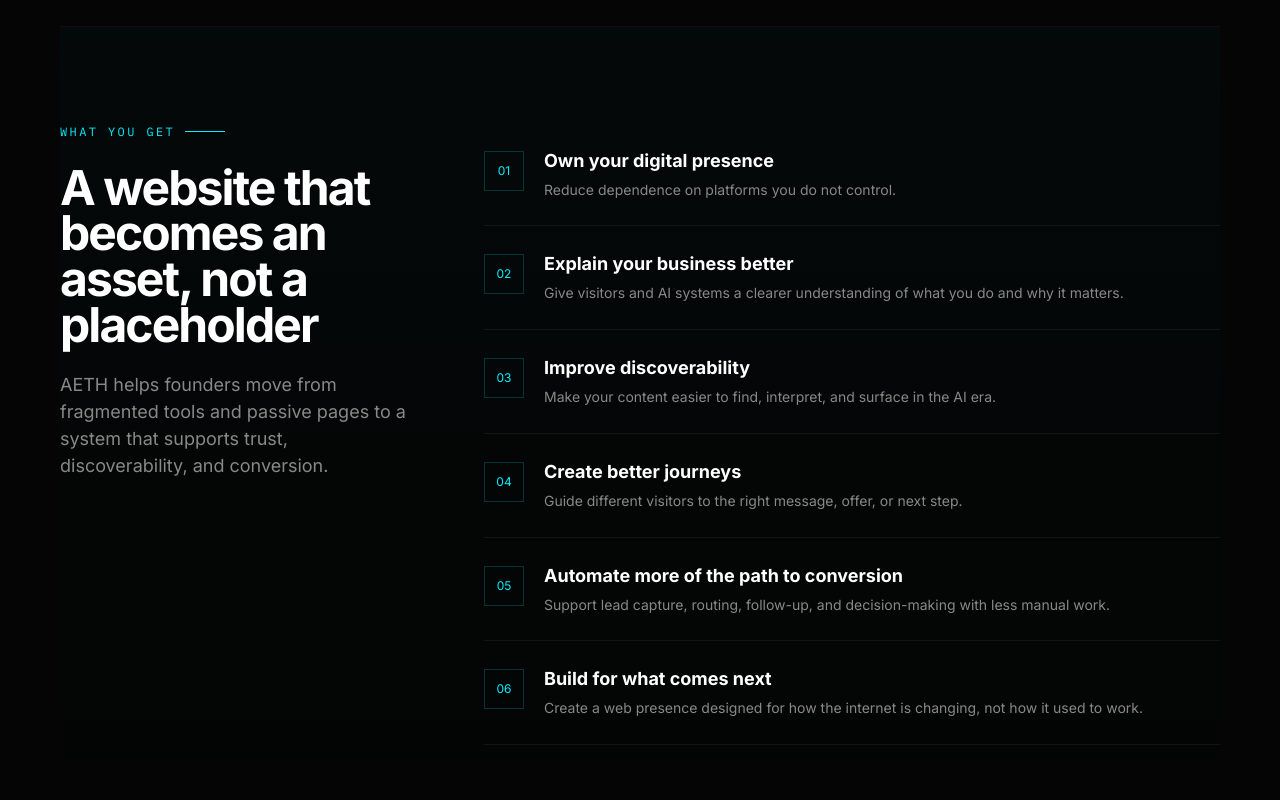
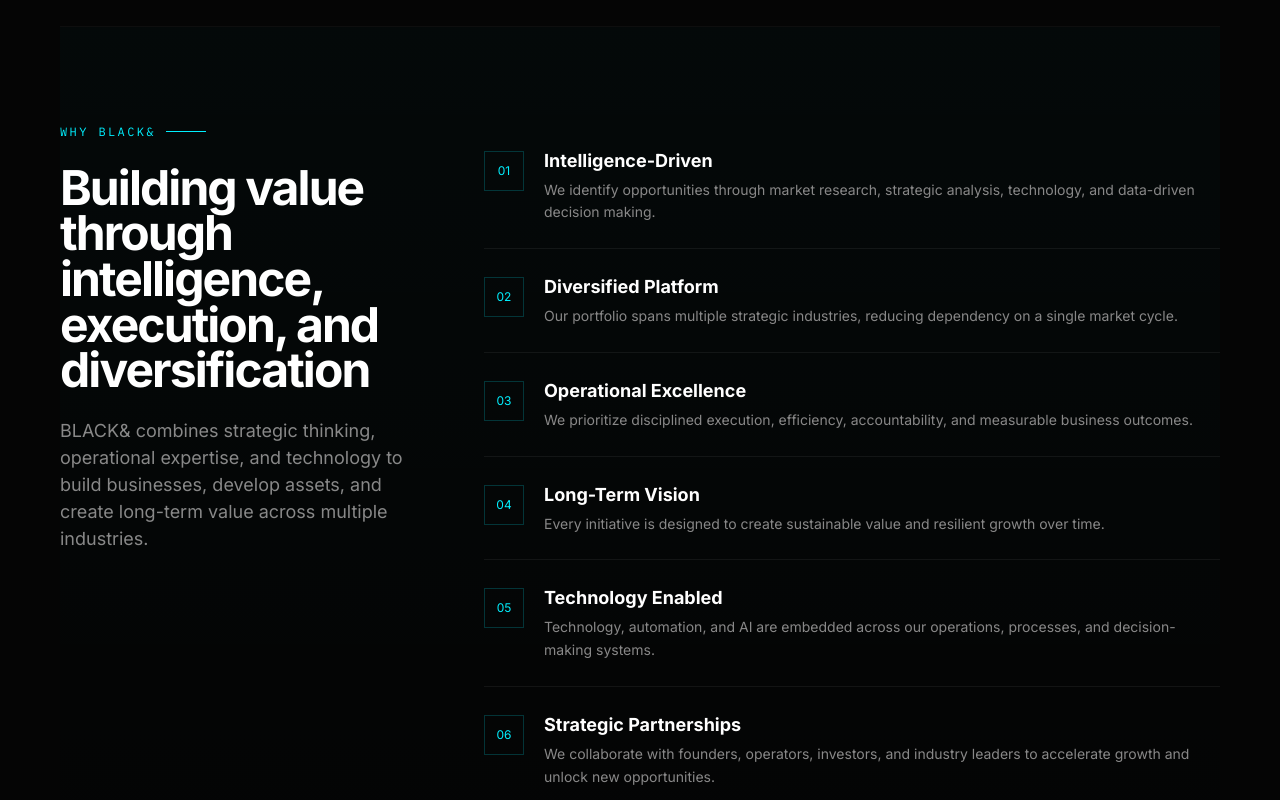
Before and after one commit to blackandb/aeth, a Next.js app: page / in a window 1280 px wide. Shown: the part 3680-4480 px from the top of the page. Built offline with nearby package versions, Linux system fonts and the light colour scheme.

Commit message:
Update benefits.tsx

```diff
--- a/src/components/sections/benefits.tsx
+++ b/src/components/sections/benefits.tsx
@@ -1,12 +1,12 @@
 import { FadeIn } from "@/components/fade-in";
 
 const benefits = [
-  { num: "01", title: "Own your digital presence", desc: "Reduce dependence on platforms you do not control." },
-  { num: "02", title: "Explain your business better", desc: "Give visitors and AI systems a clearer understanding of what you do and why it matters." },
-  { num: "03", title: "Improve discoverability", desc: "Make your content easier to find, interpret, and surface in the AI era." },
-  { num: "04", title: "Create better journeys", desc: "Guide different visitors to the right message, offer, or next step." },
-  { num: "05", title: "Automate more of the path to conversion", desc: "Support lead capture, routing, follow-up, and decision-making with less manual work." },
-  { num: "06", title: "Build for what comes next", desc: "Create a web presence designed for how the internet is changing, not how it used to work." },
+  { num: "01", title: "Intelligence-Driven", desc: "We identify opportunities through market research, strategic analysis, technology, and data-driven decision making." },
+  { num: "02", title: "Diversified Platform", desc: "Our portfolio spans multiple strategic industries, reducing dependency on a single market cycle." },
+  { num: "03", title: "Operational Excellence", desc: "We prioritize disciplined execution, efficiency, accountability, and measurable business outcomes." },
+  { num: "04", title: "Long-Term Vision", desc: "Every initiative is designed to create sustainable value and resilient growth over time." },
+  { num: "05", title: "Technology Enabled", desc: "Technology, automation, and AI are embedded across our operations, processes, and decision-making systems." },
+  { num: "06", title: "Strategic Partnerships", desc: "We collaborate with founders, operators, investors, and industry leaders to accelerate growth and unlock new opportunities." },
 ];
 
 export function BenefitsSection() {
@@ -15,13 +15,14 @@ export function BenefitsSection() {
       <div className="flex flex-col gap-16 lg:flex-row lg:items-start">
         {/* Left: sticky headline */}
         <FadeIn className="max-w-[360px] shrink-0 lg:sticky lg:top-32">
-          <div className="eyebrow">What You Get</div>
+          <div className="eyebrow">Why BLACK&</div>
           <h2 className="text-[48px] font-bold leading-[0.95] tracking-[-0.04em] max-md:text-[32px]">
-            A website that becomes an asset, not a placeholder
+            Building value through intelligence, execution, and diversification
           </h2>
           <p className="mt-6 text-lg leading-[1.5] text-secondary">
-            AETH helps founders move from fragmented tools and passive pages to a system
-            that supports trust, discoverability, and conversion.
+            BLACK& combines strategic thinking, operational expertise, and technology
+            to build businesses, develop assets, and create long-term value across
+            multiple industries.
           </p>
         </FadeIn>
 
```
